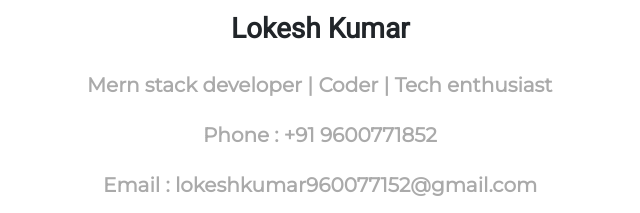
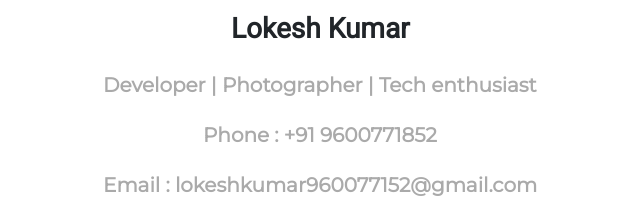
Before and after one commit to lokeshkumar9600/portfolio.github.io, a plain HTML site: page index.html in a window 1280 px wide. Shown: the part 294-507 px from the top of the page, 320-960 px from the left. Drawn offline with nearby package versions, Linux system fonts and the light colour scheme.

Commit message:
Update index.html

```diff
--- a/index.html
+++ b/index.html
@@ -43,7 +43,7 @@
 <h3  class="mt-3 animate__animated animate__bounce" style="font-weight: bold;font-family: 'Roboto', sans-serif;">Lokesh Kumar</h3>
   </div>
   <div  class="col-12  d-flex justify-content-center align-items-center " style="flex-direction: column;">
-    <p  class="mt-3 skills animate__animated animate__bounce d-flex">Mern stack developer | Coder | Tech enthusiast</p>
+    <p  class="mt-3 skills animate__animated animate__bounce d-flex">Developer | Photographer | Tech enthusiast</p>
     <p class="mt-1 skills animate__animated animate__bounce " >Phone : +91 9600771852</p>
     <p class="mt-1 skills animate__animated animate__bounce " >Email : lokeshkumar960077152@gmail.com</p>
       </div>
```
